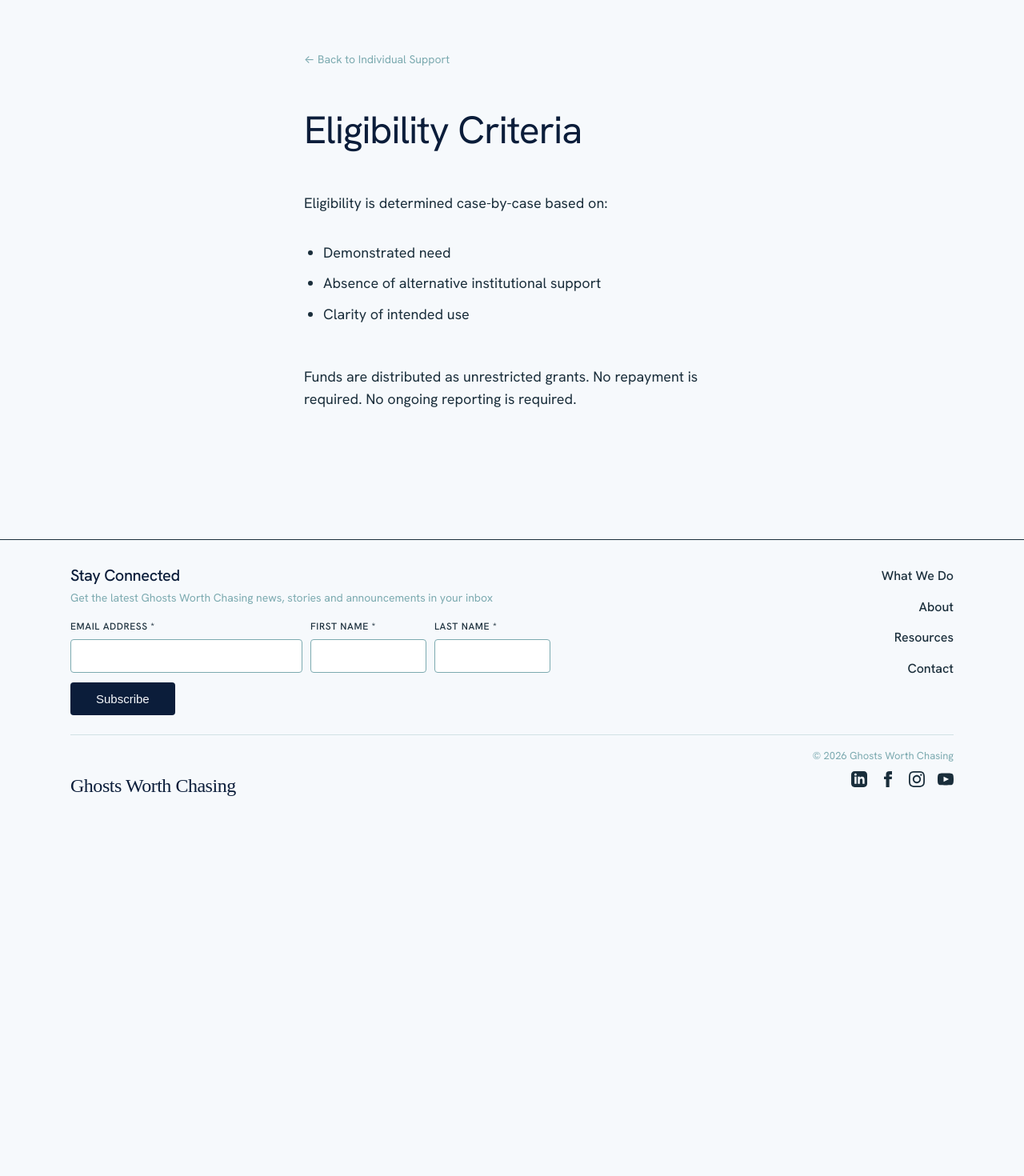
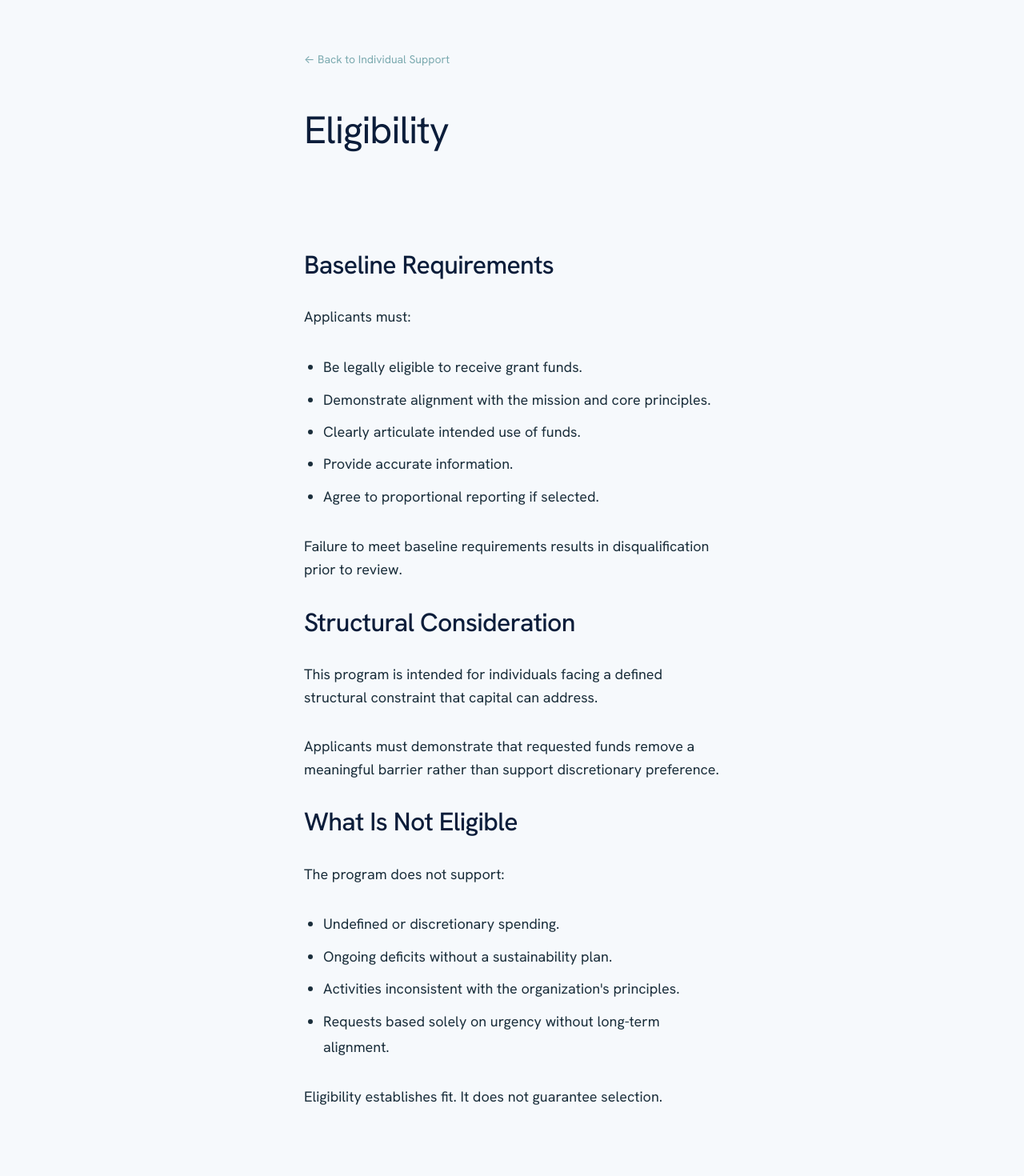
Before and after one commit to Roco41589/ghosts-worth-chasing-site, a Next.js app in the folder ghosts-redesign/: page /what-we-do/individual-support/eligibility in a window 1280 px wide. Shown: the part 140-1610 px from the top of the page at 80% size. Before the commit the page ends 1158 px from the top, so only its background shows below. Built offline with nearby package versions, Linux system fonts and the light colour scheme.

Commit message:
Update page.tsx

```diff
--- a/ghosts-redesign/app/what-we-do/individual-support/eligibility/page.tsx
+++ b/ghosts-redesign/app/what-we-do/individual-support/eligibility/page.tsx
@@ -18,28 +18,50 @@ export default function Eligibility() {
         ← Back to Individual Support
       </Link>
 
-      <h1 style={{ color: 'var(--color-deep-navy)', marginBottom: 'var(--space-md)' }}>
-        Eligibility Criteria
+      <h1 style={{ color: 'var(--color-deep-navy)', marginBottom: 'var(--space-xl)' }}>
+        Eligibility
       </h1>
 
-      <p style={{ marginBottom: 'var(--space-sm)' }}>
-        Eligibility is determined case-by-case based on:
-      </p>
+      <h2>Baseline Requirements</h2>
 
-      <ul style={{
-        marginLeft: '24px',
-        marginBottom: 'var(--space-md)',
-        color: 'var(--color-text)',
-        lineHeight: 1.7,
-      }}>
-        <li>Demonstrated need</li>
-        <li>Absence of alternative institutional support</li>
-        <li>Clarity of intended use</li>
+      <p>Applicants must:</p>
+
+      <ul style={{ marginLeft: '24px', lineHeight: 1.8 }}>
+        <li>Be legally eligible to receive grant funds.</li>
+        <li>Demonstrate alignment with the mission and core principles.</li>
+        <li>Clearly articulate intended use of funds.</li>
+        <li>Provide accurate information.</li>
+        <li>Agree to proportional reporting if selected.</li>
       </ul>
 
       <p>
-        Funds are distributed as unrestricted grants. No repayment is required.
-        No ongoing reporting is required.
+        Failure to meet baseline requirements results in disqualification prior to review.
+      </p>
+
+      <h2>Structural Consideration</h2>
+
+      <p>
+        This program is intended for individuals facing a defined structural constraint that capital can address.
+      </p>
+
+      <p>
+        Applicants must demonstrate that requested funds remove a meaningful barrier rather than support
+        discretionary preference.
+      </p>
+
+      <h2>What Is Not Eligible</h2>
+
+      <p>The program does not support:</p>
+
+      <ul style={{ marginLeft: '24px', lineHeight: 1.8 }}>
+        <li>Undefined or discretionary spending.</li>
+        <li>Ongoing deficits without a sustainability plan.</li>
+        <li>Activities inconsistent with the organization's principles.</li>
+        <li>Requests based solely on urgency without long-term alignment.</li>
+      </ul>
+
+      <p>
+        Eligibility establishes fit. It does not guarantee selection.
       </p>
     </section>
   )
```
